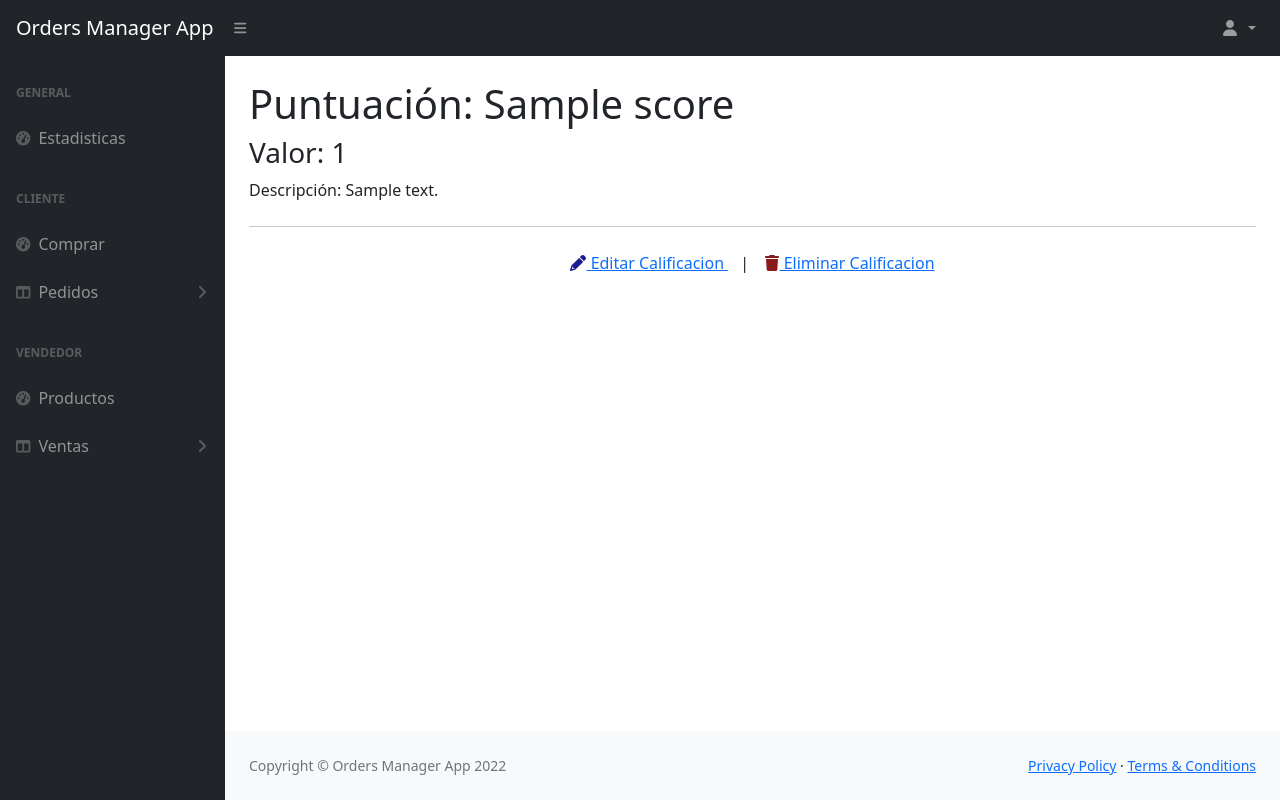
After one commit to SergioBtosO/python-final-project, a Django app: page /configuration/score/1/detail/ in a window 1280 px wide. The commit adds this page. Run offline with Django 4.2, Linux system fonts and the light colour scheme; tables that the repository leaves empty hold one stand-in row (values such as "Sample post"); some libraries are stand-ins or nearby versions.

Commit message:
add config scores

```diff
--- a/configuration/admin.py
+++ b/configuration/admin.py
@@ -1,6 +1,7 @@
 from django.contrib import admin
 
 # Register your models here.
-from configuration.models import CategoryProduct
+from configuration.models import CategoryProduct, Score
 
 admin.site.register(CategoryProduct)
+admin.site.register(Score)
--- a/configuration/models.py
+++ b/configuration/models.py
@@ -15,3 +15,15 @@ class CategoryProduct(models.Model):
 
     def __str__(self):
         return f"Category product: {self.name}"
+
+class Score (models.Model):
+    id = models.AutoField(primary_key=True)
+    name = models.CharField(max_length=10)
+    description = RichTextField(max_length=50)
+    value = models.IntegerField()
+
+    class Meta:
+        ordering = ['-value']
+
+    def __str__(self):
+        return f"Score: {self.value} - {self.name}"
--- a/configuration/templates/configuration/categoryproduct_list.html
+++ b/configuration/templates/configuration/categoryproduct_list.html
@@ -5,6 +5,8 @@
 {% endblock %}
 
 {% block app_content %}
+<a class="button_custom" href="{% url 'configuration:category-product-add' %}">Crear nueva Categoria</a>
+<hr class="my-4" />
 {% for category_product in categoryproduct_list %}
 <!-- Post preview-->
 <div class="post-preview">
--- /dev/null
+++ b/configuration/templates/configuration/score_detail.html
@@ -0,0 +1,28 @@
+{% extends "dashboard/template.html" %}
+
+{% block app_header %}
+ Puntuación: {{ score.name }}
+{% endblock %}
+
+{% block app_content %}
+
+<div class="post-preview">
+    <h3 class="post-subtitle">
+       Valor: {{score.value}}
+
+    </h3>
+    <p class="card-text">
+        Descripción: {{ score.description|safe}}
+    </p>
+    <hr class="my-4">
+    <p style="text-align: center">
+        <a href="{% url 'configuration:score-update' score.id %}">
+            <i class="fa fa-pencil" style="color: #1c1c91;"></i> Editar Calificacion
+        </a>
+        &ensp; | &ensp;
+        <a href="{% url 'configuration:score-delete' score.id %}">
+            <i class="fa fa-trash" style="color: #881a1a;"></i> Eliminar Calificacion
+        </a>
+    </p>
+</div>
+{% endblock %}
--- a/configuration/urls.py
+++ b/configuration/urls.py
@@ -10,5 +10,10 @@ urlpatterns = [
     path("category-product/<int:pk>/detail/", views.CategoryProductDetailView.as_view(), name="category-product-detail"),
     path("category-product/<int:pk>/update/", views.CategoryProductUpdateView.as_view(), name="category-product-update"),
     path("category-product/<int:pk>/delete/", views.CategoryProductDeleteView.as_view(), name="category-product-delete"),
+    path("scores/", views.ScoresView.as_view(), name="score-list"),
+    path("score/add/", views.ScoreCreateView.as_view(), name="score-add"),
+    path("score/<int:pk>/detail/", views.ScoreDetailView.as_view(), name="score-detail"),
+    path("score/<int:pk>/update/", views.ScoreUpdateView.as_view(), name="score-update"),
+    path("score/<int:pk>/delete/", views.ScoreDeleteView.as_view(), name="score-delete"),
 
 ]
--- a/configuration/views.py
+++ b/configuration/views.py
@@ -7,11 +7,14 @@ from django.views.generic import ListView
 from django.views.generic.detail import DetailView
 from django.views.generic.edit import CreateView, UpdateView, DeleteView
 
-from configuration.forms import CategoryProductform
+from configuration.forms import CategoryProductForm, ScoreForm
 
-from configuration.models import CategoryProduct
+from configuration.models import CategoryProduct, Score
+
 
 # Create your views here.
+
+# Category Product
 class CategoryProductListView(ListView):
     model = CategoryProduct
     paginate_by = 5
@@ -24,7 +27,7 @@ class CategoryProductCreateView(LoginRequiredMixin, CreateView):
     model = CategoryProduct
     success_url = reverse_lazy("configuration:category-product-list")
 
-    form_class = CategoryProductform
+    form_class = CategoryProductForm
 
     def form_valid(self, form):
         """Filter to avoid duplicate CategoryProduct"""
@@ -52,7 +55,52 @@ class CategoryProductUpdateView(LoginRequiredMixin, UpdateView):
         category_product_id = self.kwargs["pk"]
         return reverse_lazy("configuration:category-product-detail", kwargs={"pk": category_product_id})
 
-
 class CategoryProductDeleteView(LoginRequiredMixin, DeleteView):
     model = CategoryProduct
     success_url = reverse_lazy("configuration:category-product-list")
+
+# Scores
+class ScoresView(ListView):
+    model = Score
+    paginate_by = 5
+
+class ScoreDetailView(DetailView):
+    model = Score
+    fields = ["name", "description", "value",]
+
+class ScoreCreateView(LoginRequiredMixin, CreateView):
+    model = Score
+    success_url = reverse_lazy("configuration:score-list")
+
+    form_class = ScoreForm
+
+    def form_valid(self, form):
+        """Filter to avoid duplicate score"""
+        data = form.cleaned_data
+        actual_objects = Score.objects.filter(name=data["name"]).count()
+        if actual_objects:
+            messages.error(
+                self.request,
+                f"La categoria {data['name']} ya está creada",
+            )
+            form.add_error("name", ValidationError("Acción no válida"))
+            return super().form_invalid(form)
+        else:
+            messages.success(
+                self.request,
+                f"Categoria: {data['name']}. Creada exitosamente!",
+            )
+            return super().form_valid(form)
+
+class ScoreUpdateView(LoginRequiredMixin, UpdateView):
+    model = Score
+    fields = ["name",  "value" , "description"]
+
+    def get_success_url(self):
+        score_id = self.kwargs["pk"]
+        return reverse_lazy("configuration:score-detail", kwargs={"pk": score_id})
+
+
+class ScoreDeleteView(LoginRequiredMixin, DeleteView):
+    model = Score
+    success_url = reverse_lazy("configuration:score-list")
--- a/dashboard/templates/dashboard/template.html
+++ b/dashboard/templates/dashboard/template.html
@@ -156,6 +156,12 @@
                 </div>
                 Categoria Productos
               </a>
+              <a class="nav-link" href="{% url 'configuration:score-list' %}">
+                <div class="sb-nav-link-icon">
+                  <i class="fas fa-tachometer-alt"></i>
+                </div>
+                Puntuaciones
+              </a>
               {% endif %}
             </div>
           </div>
```
Also changed, not shown: configuration/forms.py (+42 -2 lines), configuration/templates/configuration/score_confirm_delete.html (added, +17 -0 lines), configuration/templates/configuration/score_form.html (added, +19 -0 lines), configuration/templates/configuration/score_list.html (added, +17 -0 lines), configuration/migrations/0002_score.py (added).
